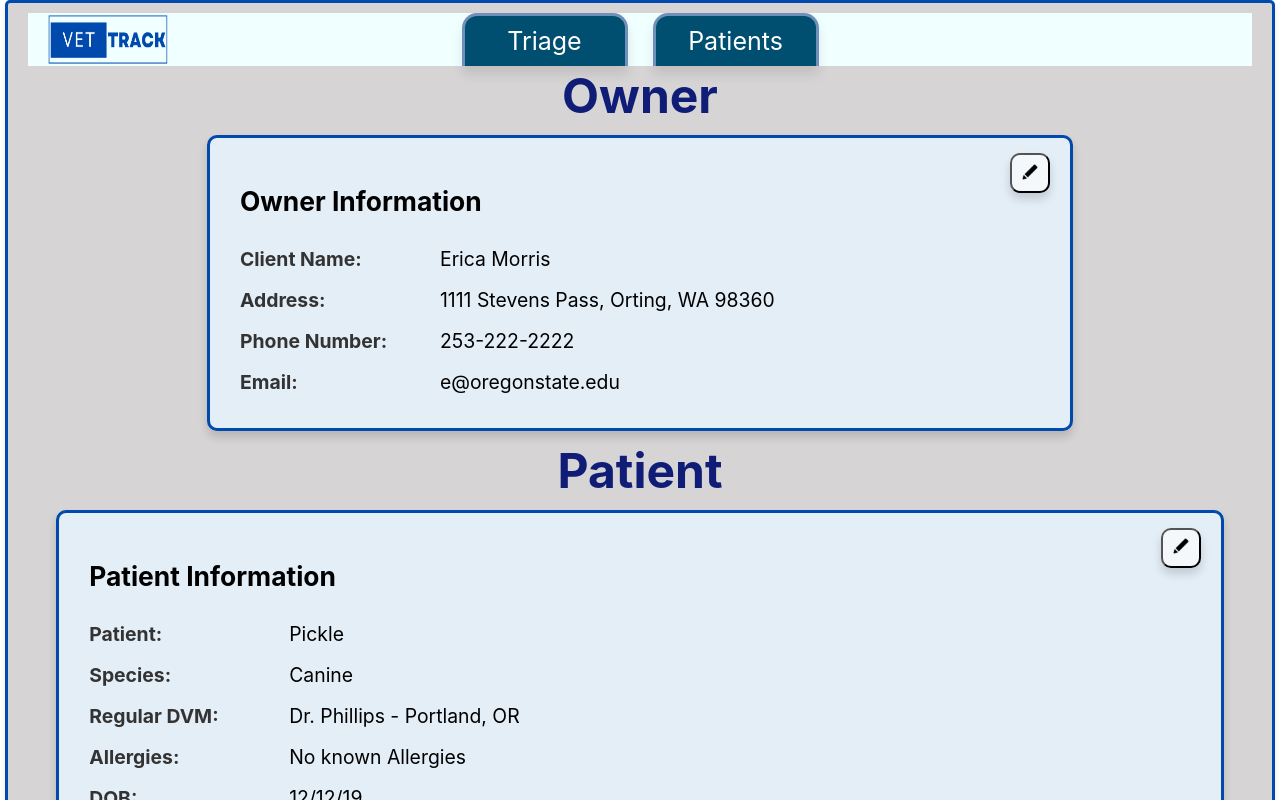
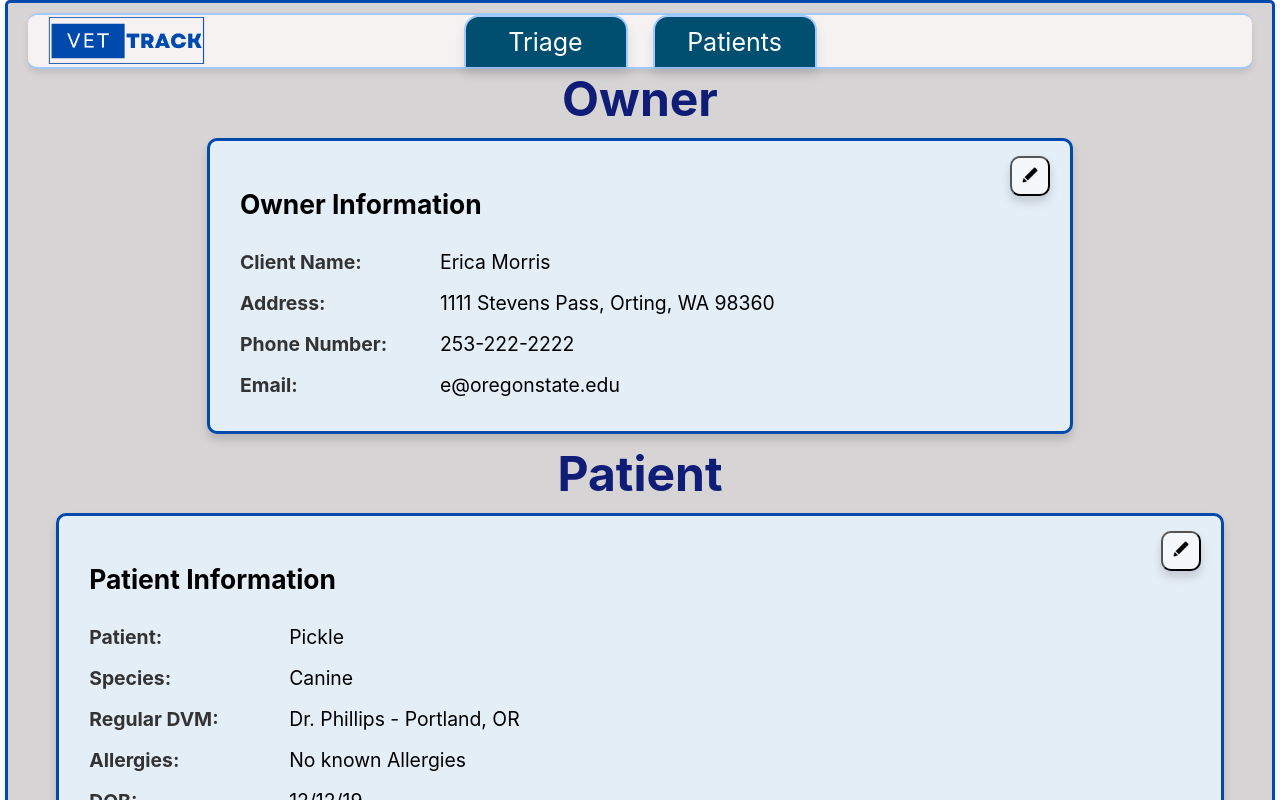
Before and after one commit to mharan71/vet_triage, a React (Create React App) app in the folder frontend/: page /patients in a window 1280 px wide. Shown: the top 800 px of the page. Built offline with nearby package versions, Linux system fonts and the light colour scheme.

Commit message:
Alter all css files for consistent color schemes

```diff
--- a/frontend/src/CSS/Navigation.css
+++ b/frontend/src/CSS/Navigation.css
@@ -3,11 +3,16 @@
   display: flex;
   color: #004AAD;
   align-items: center;
-  background-color:azure;
+  background-color:rgb(247, 242, 242);
+  border-radius: 10px;
+  border-top: 2px solid #a1caff;
+  border-bottom: 2px solid #a1caff;
   padding: 0 20px;
   width: 100%;
   box-sizing: border-box;
   justify-content: center;
+  /* background: linear-gradient(90deg, #e5e8eb, #8da9ce); */
+  box-shadow: 0 4px 6px rgba(0, 0, 0, 0.1);
 }
 
 .navigationTabs {
@@ -23,7 +28,7 @@
   position: absolute;
   left: 20px;
   max-height: 60px;
-  width: 120px;
+  width: auto;
   height: 95%;
   padding: 0;
   margin-right: 20px;
@@ -33,7 +38,7 @@
 .tabs {
   width: 120px;
   padding: 10px 20px;
-  border: solid #7190b9;
+  border: 2px solid #a1caff;
   border-bottom: none;
   border-radius: 15px 15px 0 0;
   text-align: center;
@@ -42,6 +47,7 @@
   color: rgb(255, 255, 255);
   background-color: #014f70;
   box-shadow: 0 8px 12px rgba(0, 0, 0, 0.1);
+  transition: background-color 0.2s, color 0.2s;
 }
 
 .tabs:hover {
--- a/frontend/src/CSS/OwnerBox.css
+++ b/frontend/src/CSS/OwnerBox.css
@@ -64,6 +64,7 @@
     align-items: left;
     box-shadow: 0 6px 10px rgba(0, 0, 0, 0.15);
     background-color: #f4f8fb;
+    transition: background-color 0.15s, color 0.15s;
 }
 
 .edit-button img {
@@ -87,6 +88,7 @@
     box-shadow: 0 6px 10px rgba(0, 0, 0, 0.15);
     background-color: #f4f8fb;
     text-align: center;
+    transition: background-color 0.15s, color 0.15s;
 }
 
 .save-button:hover {
--- a/frontend/src/CSS/PatientBoxPatient.css
+++ b/frontend/src/CSS/PatientBoxPatient.css
@@ -88,6 +88,7 @@
     align-items: left;
     box-shadow: 0 6px 10px rgba(0, 0, 0, 0.15);
     background-color: #f4f8fb;
+    transition: background-color 0.15s, color 0.15s;
 }
 
 .edit-button img {
@@ -111,6 +112,7 @@
     box-shadow: 0 6px 10px rgba(0, 0, 0, 0.15);
     background-color: #f4f8fb;
     text-align: center;
+    transition: background-color 0.15s, color 0.15s;
 }
 
 .save-button:hover {
--- a/frontend/src/CSS/PatientBoxTriage.css
+++ b/frontend/src/CSS/PatientBoxTriage.css
@@ -62,6 +62,7 @@
     align-items: left;
     box-shadow: 0 6px 10px rgba(0, 0, 0, 0.15);
     background-color: #f4f8fb;
+    transition: background-color 0.15s, color 0.15s;
 }
 
 .edit-button img {
@@ -86,6 +87,7 @@
     box-shadow: 0 6px 10px rgba(0, 0, 0, 0.15);
     background-color: #f4f8fb;
     text-align: center;
+    transition: background-color 0.15s, color 0.15s;
 }
 
 .save-button:hover {
@@ -94,7 +96,7 @@
 
 .PatientBoxTriage.critical {
     background-color: rgb(247, 138, 138);
-    border-color: black;
+    border-color: rgb(133, 4, 4);
     color: white;
 }
 
@@ -109,6 +111,7 @@
     box-shadow: 0 6px 10px rgba(0, 0, 0, 0.15);
     background-color: #f4f8fb;
     text-align: center;
+    transition: background-color 0.15s, color 0.15s;
 }
 
 .button-critical:hover {
```
